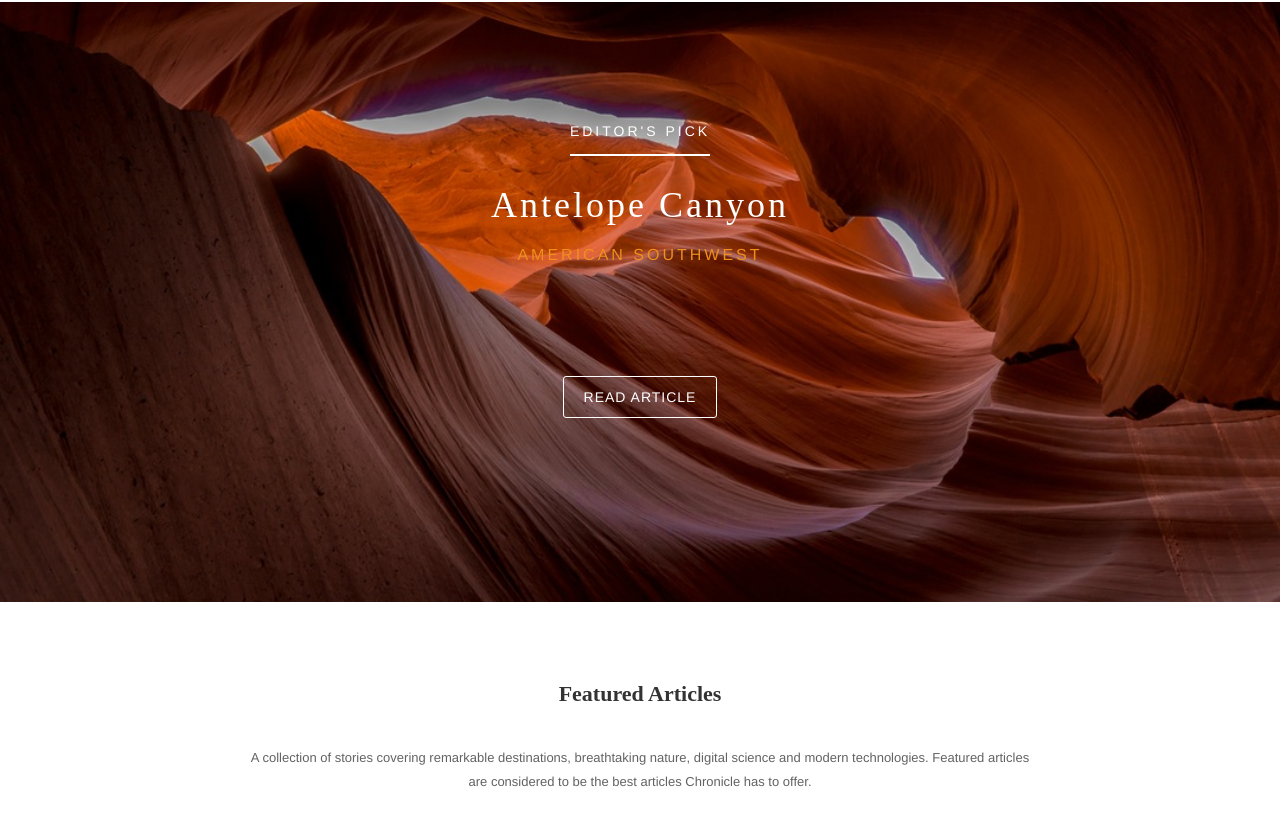
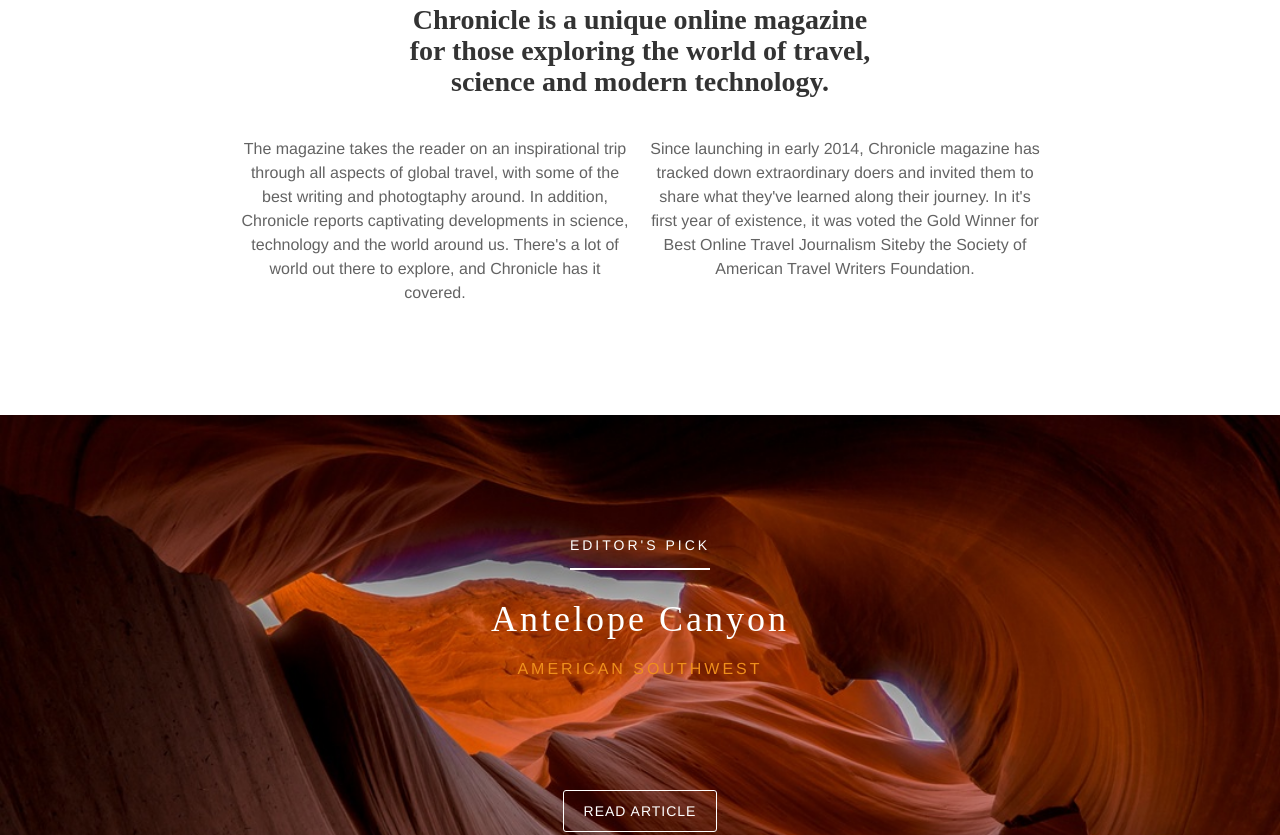
Before and after one commit to averilcase/chronicle, a plain HTML site: page index.html in a window 1280 px wide. Shown: the part 1075-1910 px from the top of the page. Drawn offline with nearby package versions, Linux system fonts and the light colour scheme.

Commit message:
Change height and font-size

```diff
--- a/css/styles.css
+++ b/css/styles.css
@@ -23,7 +23,7 @@ html {
   -moz-background-size: cover;
   -o-background-size: cover;
   background-size: cover;
-  height: 700px;
+  height: 1000px;
   text-align: center;
 
 }
@@ -87,7 +87,7 @@ button {
 #hero a {
 	color: #fff;
 	text-transform: uppercase;
-	font-size: 12px;
+	font-size: 13px;
 	font-weight:500;
 }
 .navbar {
@@ -103,17 +103,20 @@ button {
 }
 #opening {
 	margin: 0px 15px 40px 15px;
+	margin: 0 auto;
+	text-align: center;
+	padding-bottom: 100px;
 }
 #opening h2,
 #featured > h2 {
 	margin: 80px 0px 40px 0px;
 	text-align: center;
 	font-family: 'Baskerville', serif;
-	font-size: 22px;
+	font-size: 28px;
 	font-weight: 600;
 }
 #opening p {
-	font-size: 13px;
+	font-size: 16px;
 	color: #636363;
 }
 
@@ -123,14 +126,14 @@ button {
   -moz-background-size: cover;
   -o-background-size: cover;
   background-size: cover;
-  height: 600px;
+  height: 700px;
   text-align: center;
 }
 #canyon-text {
 	padding-top: 8%;
 }
 #featured p {
-	font-size: 13px;
+	font-size: 16px;
 	color: #636363;
 	text-align: center;
 	margin-bottom: 50px;
```
